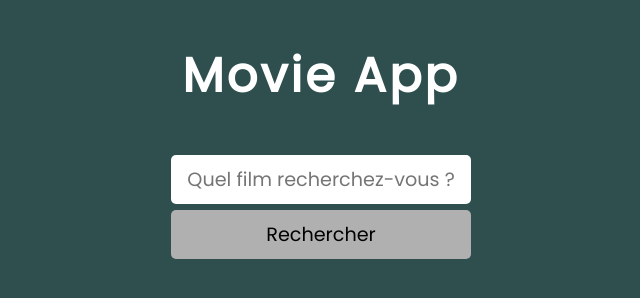
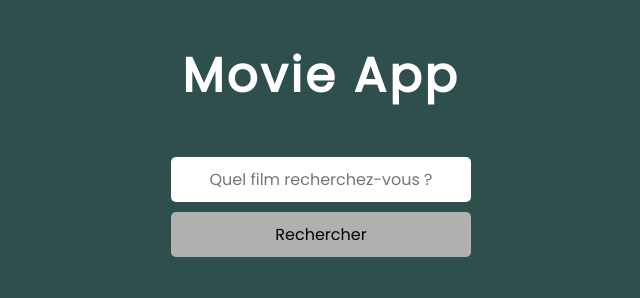
Before and after one commit to Fanghienne/movie_app, a plain HTML site: page index.html in a window 1280 px wide. Shown: the full height of the page, 319-959 px from the left. Drawn offline with Linux system fonts and the light colour scheme.

Commit message:
DLT Procfile

```diff
--- a/styles.css
+++ b/styles.css
@@ -21,29 +21,28 @@ input {
     border-radius: 5px;
     outline: none;
     text-align: center;
-    font-size: 1.2rem;
+    font-size: 16px;
     cursor: pointer;
-    margin: 3px 0px;
+    margin: 5px 0px;
     width: 300px;
     padding: 10px 0px;
 }
 
 input::placeholder {
     text-align: center;
-    font-size: 1.2rem;
+    font-size: 16px;
 }
 
 input[type="submit"] {
     border-radius: 5px;
-    background: rgb(177, 176, 176);
+    background-color: rgb(177, 176, 176);
     transition: 0.3s ease;
     cursor: pointer;
 }
 
 input[type="submit"]:hover {
-    background: rgb(46, 46, 46);
+    background-color: rgb(46, 46, 46);
     color: white;
-    letter-spacing: 1px;
 }
 
 img {
```
Also changed, not shown: 1 other file.
